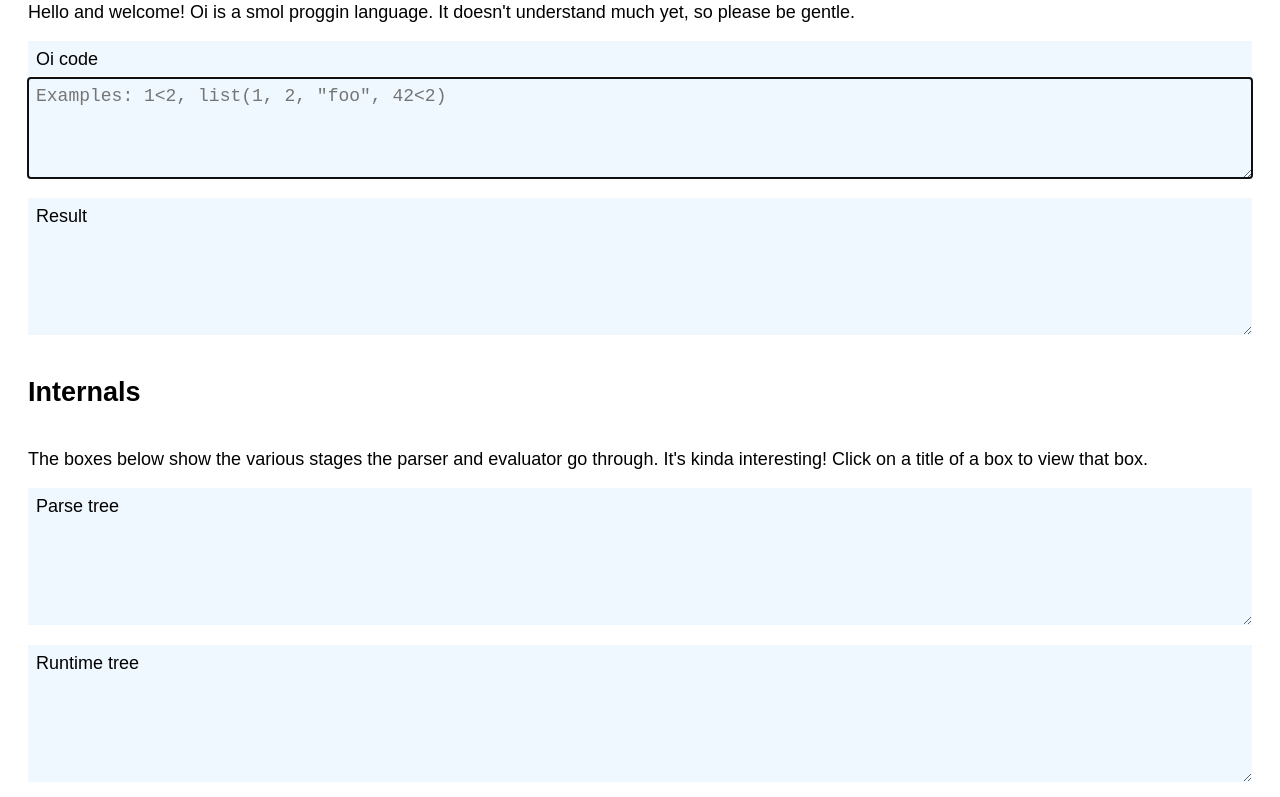
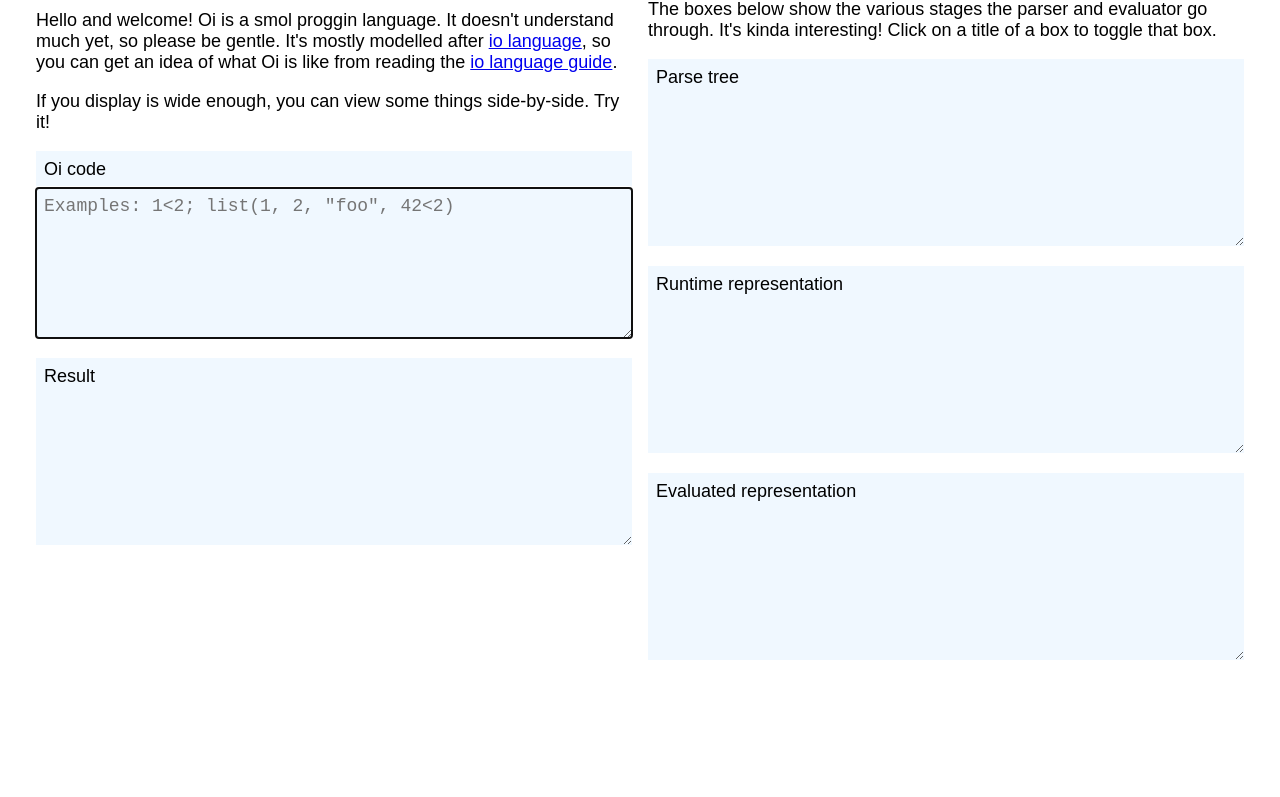
Before and after one commit to wolverian/oi-lang, a plain HTML site: page resources/public/index.html in a window 1280 px wide. Shown: the part 86-883 px from the top of the page. After the commit the page ends 802 px from the top, so only its background shows below. Drawn offline with Linux system fonts and the light colour scheme; a script that the page names is missing.

Commit message:
description

```diff
--- a/resources/public/css/style.css
+++ b/resources/public/css/style.css
@@ -11,6 +11,7 @@ body,
 textarea
 { font-size: 18px; font-family: -system, sans-serif; }
 h1{font-size:36px; margin: 0;padding:0}
+h2{margin:0}
 section{
   display: flex;
   flex-direction: column;
@@ -36,3 +37,17 @@ label{
   background-color: aliceblue;
   padding: 8px;
 }
+
+@media screen and (min-width: 1200px) {
+  #app {
+    flex-direction: row;
+    align-items: flex-start;
+  }
+  .column {
+    margin: 8px;
+    flex-basis: 50%;
+  }
+  textarea {
+    height: 150px;
+  }
+}
--- a/resources/public/index.html
+++ b/resources/public/index.html
@@ -7,22 +7,27 @@
 </head>
 <body>
 <div id="app">
+    <div class="column">
         <h1>Oi the language</h1>
 
-    <p>Hello and welcome! Oi is a smol proggin language. It doesn't understand much yet, so please be gentle.</p>
+        <p>Hello and welcome! Oi is a smol proggin language. It doesn't understand much yet, so please be gentle. It's mostly modelled after <a href="https://iolanguage.org">io language</a>, so you can get an idea of what Oi is like from reading the <a href="http://iolanguage.org/guide/guide.html">io language guide</a>.</p>
+
+        <p>If you display is wide enough, you can view some things side-by-side. Try it!</p>
 
         <section>
             <label for="code">Oi code</label>
-        <textarea id="code" placeholder='Examples: 1<2, list(1, 2, "foo", 42<2)' autofocus></textarea>
+            <textarea id="code" placeholder='Examples: 1<2; list(1, 2, "foo", 42<2)' autofocus></textarea>
         </section>
 
         <section>
             <label for="pretty-representation">Result</label>
             <textarea id="pretty-representation" disabled></textarea>
         </section>
+    </div>
 
+    <div class="column">
         <h2>Internals</h2>
-    <p>The boxes below show the various stages the parser and evaluator go through. It's kinda interesting! Click on a title of a box to view that box.</p>
+        <p>The boxes below show the various stages the parser and evaluator go through. It's kinda interesting! Click on a title of a box to toggle that box.</p>
 
         <section>
             <label for="parse-tree">Parse tree</label>
@@ -30,14 +35,15 @@
         </section>
 
         <section>
-        <label for="runtime-representation">Runtime tree</label>
+            <label for="runtime-representation">Runtime representation</label>
             <textarea id="runtime-representation" disabled></textarea>
         </section>
 
         <section>
-        <label for="evaluated">Evaluated result</label>
+            <label for="evaluated">Evaluated representation</label>
             <textarea id="evaluated" disabled></textarea>
         </section>
+    </div>
 </div>
 <script src="js/compiled/oi_lang.js" type="text/javascript"></script>
 </body>
```
Lines whose indentation alone changed are shown as unchanged.
